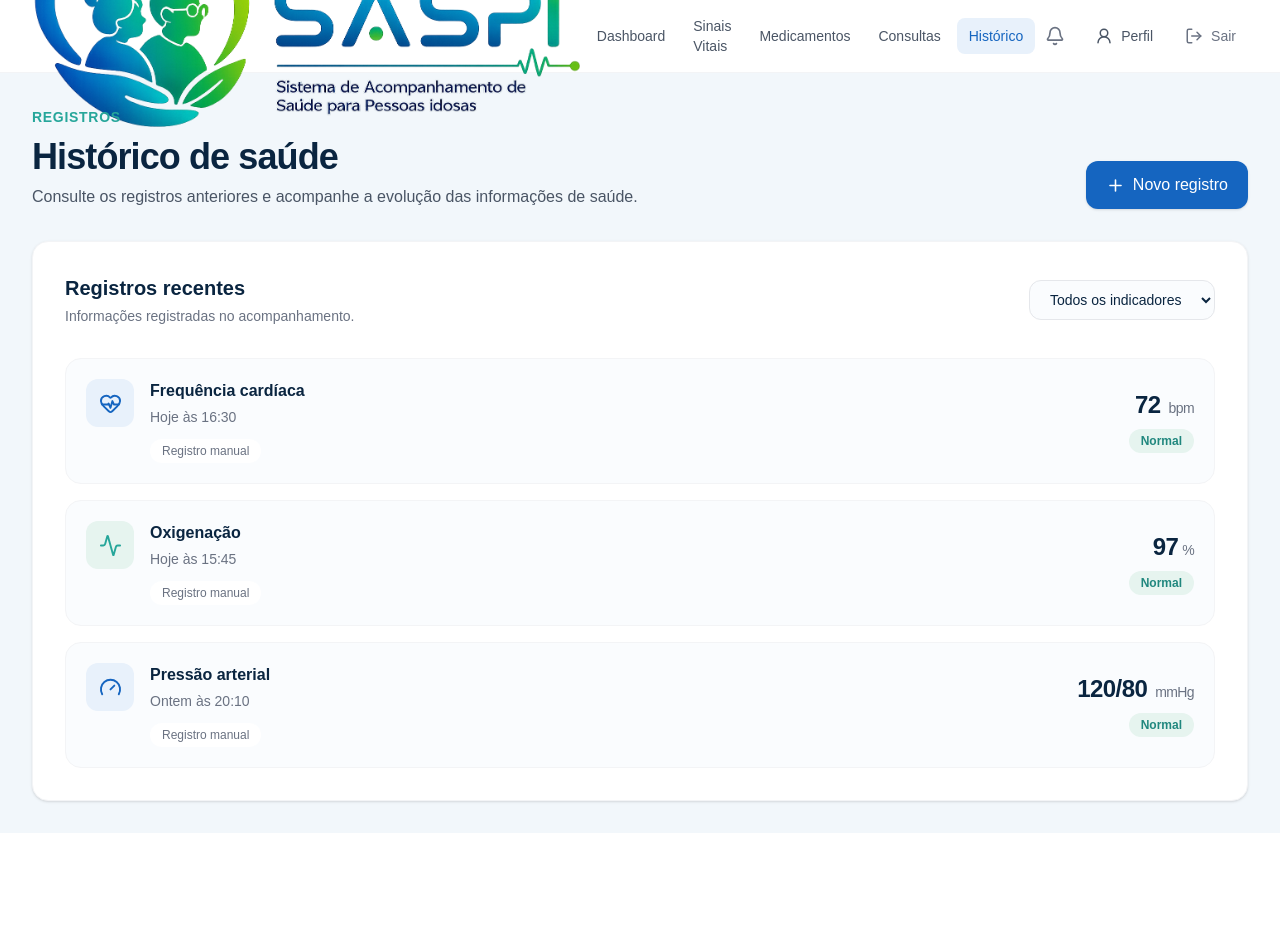
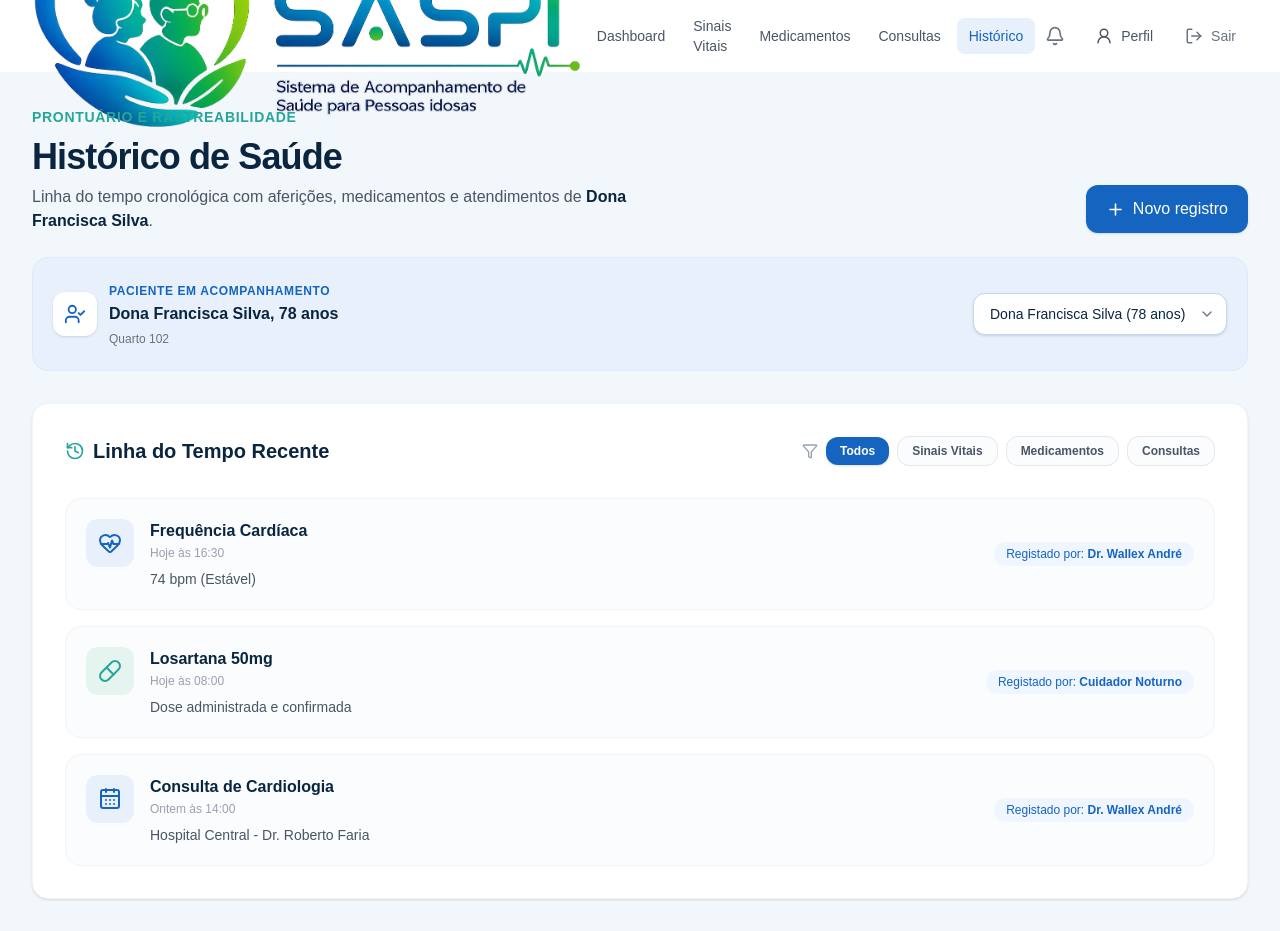
Before and after one commit to MiguelHelen/S.A.S.P.I-Sistema-de-Acompanhamento-de-Saude-para-Pessoas-Idosas-, a Next.js app: page /dashboard/historico in a window 1280 px wide. Before the commit the page ends 833 px from the top, so only its background shows below. Built offline with nearby package versions, Linux system fonts and the light colour scheme.

Commit message:
feat(historico): adiciona timeline unificada com filtros e registro manual de saúde

```diff
--- a/src/app/dashboard/historico/page.tsx
+++ b/src/app/dashboard/historico/page.tsx
@@ -1,12 +1,118 @@
+"use client";
+
+import { useEffect, useState } from "react";
 import DashboardNavbar from "@/components/DashboardNavbar";
+import PatientSelector, { Idoso } from "@/components/PatientSelector";
+import Link from "next/link";
 import {
+  CalendarDays,
+  HeartPulse,
+  Pill,
+  Plus,
+  Filter,
+  History,
   Activity,
-  Gauge,
-  HeartPulse,
-  Plus,
 } from "lucide-react";
 
-export default function Historico() {
+interface EventoHistorico {
+  id: string;
+  tipo: "sinal_vital" | "medicamento" | "consulta";
+  titulo: string;
+  descricao: string;
+  dataHora: string;
+  autor: string;
+}
+
+const mockEventos: Record<string, EventoHistorico[]> = {
+  "1": [
+    {
+      id: "h1",
+      tipo: "sinal_vital",
+      titulo: "Frequência Cardíaca",
+      descricao: "74 bpm (Estável)",
+      dataHora: "Hoje às 16:30",
+      autor: "Dr. Wallex André",
+    },
+    {
+      id: "h2",
+      tipo: "medicamento",
+      titulo: "Losartana 50mg",
+      descricao: "Dose administrada e confirmada",
+      dataHora: "Hoje às 08:00",
+      autor: "Cuidador Noturno",
+    },
+    {
+      id: "h3",
+      tipo: "consulta",
+      titulo: "Consulta de Cardiologia",
+      descricao: "Hospital Central - Dr. Roberto Faria",
+      dataHora: "Ontem às 14:00",
+      autor: "Dr. Wallex André",
+    },
+  ],
+  "2": [
+    {
+      id: "h4",
+      tipo: "sinal_vital",
+      titulo: "Pressão Arterial",
+      descricao: "130/85 mmHg",
+      dataHora: "Hoje às 09:15",
+      autor: "Enf. Roberta",
+    },
+    {
+      id: "h5",
+      tipo: "medicamento",
+      titulo: "Metformina 850mg",
+      descricao: "Tomado com o pequeno-almoço",
+      dataHora: "Hoje às 08:30",
+      autor: "Cuidador Diurno",
+    },
+  ],
+  "3": [
+    {
+      id: "h6",
+      tipo: "consulta",
+      titulo: "Reavaliação Geriátrica",
+      descricao: "Clínica Bem Viver",
+      dataHora: "12/10 às 10:00",
+      autor: "Dra. Camila Torres",
+    },
+  ],
+};
+
+export default function HistoricoPage() {
+  const [idoso, setIdoso] = useState<Idoso>({
+    id: "1",
+    nome: "Dona Francisca Silva",
+    idade: 78,
+  });
+
+  const [categoriaSelecionada, setCategoriaSelecionada] = useState<
+    "todos" | "sinal_vital" | "medicamento" | "consulta"
+  >("todos");
+
+  useEffect(() => {
+    const activeElderly = localStorage.getItem("saspi_active_elderly");
+    if (activeElderly) {
+      try {
+        setIdoso(JSON.parse(activeElderly));
+      } catch (e) {
+        console.error("Erro ao ler idoso ativo:", e);
+      }
+    }
+  }, []);
+
+  function handleSelectElderly(novo: Idoso) {
+    setIdoso(novo);
+    localStorage.setItem("saspi_active_elderly", JSON.stringify(novo));
+  }
+
+  const eventosDoIdoso = mockEventos[idoso.id] || [];
+  const eventosFiltrados = eventosDoIdoso.filter(
+    (evento) =>
+      categoriaSelecionada === "todos" || evento.tipo === categoriaSelecionada
+  );
+
   return (
     <main className="min-h-screen bg-[#F2F7FB]">
       <DashboardNavbar />
@@ -15,157 +121,118 @@ export default function Historico() {
         <div className="flex flex-col gap-5 sm:flex-row sm:items-end sm:justify-between">
           <div>
             <span className="text-sm font-semibold uppercase tracking-wider text-[#26A69A]">
-              Registros
+              Prontuário e Rastreabilidade
             </span>
 
             <h1 className="mt-2 text-3xl font-bold tracking-tight text-[#0A2540] md:text-4xl">
-              Histórico de saúde
+              Histórico de Saúde
             </h1>
 
             <p className="mt-2 max-w-2xl text-gray-600">
-              Consulte os registros anteriores e acompanhe a evolução das
-              informações de saúde.
+              Linha do tempo cronológica com aferições, medicamentos e atendimentos de{" "}
+              <strong className="text-[#0A2540]">{idoso.nome}</strong>.
             </p>
           </div>
 
-          <a
+          <Link
             href="/dashboard/historico/novo"
             className="inline-flex items-center justify-center gap-2 rounded-xl bg-[#1565C0] px-5 py-3 font-medium text-white shadow-sm transition hover:-translate-y-0.5 hover:bg-[#0A2540] hover:shadow-md"
           >
             <Plus size={19} />
             Novo registro
-          </a>
+          </Link>
+        </div>
+
+        {/* Seletor de Idoso integrado no container */}
+        <div className="mt-6">
+          <PatientSelector
+            onSelect={handleSelectElderly}
+            selectedId={idoso.id}
+          />
         </div>
 
         <section className="mt-8 rounded-2xl border border-gray-100 bg-white p-6 shadow-sm md:p-8">
           <div className="flex flex-col gap-4 sm:flex-row sm:items-center sm:justify-between">
-            <div>
+            <div className="flex items-center gap-2">
+              <History size={20} className="text-[#26A69A]" />
               <h2 className="text-xl font-semibold text-[#0A2540]">
-                Registros recentes
+                Linha do Tempo Recente
               </h2>
-
-              <p className="mt-1 text-sm text-gray-500">
-                Informações registradas no acompanhamento.
-              </p>
             </div>
 
-            <select
-              defaultValue="todos"
-              className="rounded-xl border border-gray-200 bg-[#FAFCFE] px-4 py-2.5 text-sm font-medium text-[#0A2540] outline-none transition focus:border-[#1565C0] focus:ring-4 focus:ring-[#1565C0]/10"
+            {/* Filtros em botões rápidos */}
+            <div className="flex flex-wrap items-center gap-2">
+              <Filter size={16} className="text-gray-400" />
+              {[
+                { label: "Todos", valor: "todos" },
+                { label: "Sinais Vitais", valor: "sinal_vital" },
+                { label: "Medicamentos", valor: "medicamento" },
+                { label: "Consultas", valor: "consulta" },
+              ].map((filtro) => (
+                <button
+                  key={filtro.valor}
+                  type="button"
+                  onClick={() =>
+                    setCategoriaSelecionada(
+                      filtro.valor as "todos" | "sinal_vital" | "medicamento" | "consulta"
+                    )
+                  }
+                  className={`rounded-xl px-3.5 py-1.5 text-xs font-semibold transition ${
+                    categoriaSelecionada === filtro.valor
+                      ? "bg-[#1565C0] text-white shadow-sm"
+                      : "border border-gray-200 bg-[#FAFCFE] text-gray-600 hover:border-[#BFD8F2] hover:text-[#0A2540]"
+                  }`}
                 >
-              <option value="todos">Todos os indicadores</option>
-              <option value="frequencia">Frequência cardíaca</option>
-              <option value="oxigenacao">Oxigenação</option>
-              <option value="pressao">Pressão arterial</option>
-            </select>
-          </div>
-
-          <div className="mt-8 space-y-4">
-            <article className="flex flex-col gap-4 rounded-2xl border border-gray-100 bg-[#FAFCFE] p-5 transition hover:border-[#BFD8F2] hover:bg-white sm:flex-row sm:items-center sm:justify-between">
-              <div className="flex items-start gap-4">
-                <div className="flex h-12 w-12 shrink-0 items-center justify-center rounded-xl bg-[#E8F1FB] text-[#1565C0]">
-                  <HeartPulse size={23} />
-                </div>
-
-                <div>
-                  <p className="font-semibold text-[#0A2540]">
-                    Frequência cardíaca
-                  </p>
-
-                  <p className="mt-1 text-sm text-gray-500">
-                    Hoje às 16:30
-                  </p>
-
-                  <span className="mt-3 inline-flex rounded-full bg-white px-3 py-1 text-xs font-medium text-gray-500">
-                    Registro manual
-                  </span>
+                  {filtro.label}
+                </button>
+              ))}
             </div>
           </div>
 
-              <div className="sm:text-right">
-                <p className="text-2xl font-bold tracking-tight text-[#0A2540]">
-                  72
-                  <span className="ml-2 text-sm font-medium text-gray-500">
-                    bpm
-                  </span>
-                </p>
-
-                <span className="mt-2 inline-flex rounded-full bg-[#E6F4EF] px-3 py-1 text-xs font-semibold text-[#20877E]">
-                  Normal
-                </span>
+          {eventosFiltrados.length > 0 ? (
+            <ul className="mt-8 space-y-4">
+              {eventosFiltrados.map((evento) => (
+                <li
+                  key={evento.id}
+                  className="flex flex-col gap-4 rounded-2xl border border-gray-100 bg-[#FAFCFE] p-5 transition hover:border-[#BFD8F2] hover:bg-white hover:shadow-sm sm:flex-row sm:items-center sm:justify-between"
+                >
+                  <div className="flex items-start gap-4">
+                    {evento.tipo === "sinal_vital" && (
+                      <div className="flex h-12 w-12 shrink-0 items-center justify-center rounded-xl bg-[#E8F1FB] text-[#1565C0]">
+                        <HeartPulse size={24} />
                       </div>
-            </article>
-
-            <article className="flex flex-col gap-4 rounded-2xl border border-gray-100 bg-[#FAFCFE] p-5 transition hover:border-[#BFD8F2] hover:bg-white sm:flex-row sm:items-center sm:justify-between">
-              <div className="flex items-start gap-4">
+                    )}
+                    {evento.tipo === "medicamento" && (
                       <div className="flex h-12 w-12 shrink-0 items-center justify-center rounded-xl bg-[#E6F4EF] text-[#26A69A]">
-                  <Activity size={23} />
+                        <Pill size={24} />
                       </div>
+                    )}
+                    {evento.tipo === "consulta" && (
+                      <div className="flex h-12 w-12 shrink-0 items-center justify-center rounded-xl bg-[#E8F1FB] text-[#1565C0]">
+                        <CalendarDays size={24} />
+                      </div>
+                    )}
 
                     <div>
-                  <p className="font-semibold text-[#0A2540]">
-                    Oxigenação
-                  </p>
-
-                  <p className="mt-1 text-sm text-gray-500">
-                    Hoje às 15:45
-                  </p>
-
-                  <span className="mt-3 inline-flex rounded-full bg-white px-3 py-1 text-xs font-medium text-gray-500">
-                    Registro manual
-                  </span>
+                      <p className="font-semibold text-[#0A2540]">{evento.titulo}</p>
+                      <p className="mt-0.5 text-xs text-gray-400">{evento.dataHora}</p>
+                      <p className="mt-2 text-sm text-gray-600">{evento.descricao}</p>
                     </div>
                   </div>
 
-              <div className="sm:text-right">
-                <p className="text-2xl font-bold tracking-tight text-[#0A2540]">
-                  97
-                  <span className="ml-1 text-sm font-medium text-gray-500">
-                    %
-                  </span>
-                </p>
-
-                <span className="mt-2 inline-flex rounded-full bg-[#E6F4EF] px-3 py-1 text-xs font-semibold text-[#20877E]">
-                  Normal
+                  <div className="flex items-center gap-2 sm:text-right">
+                    <span className="rounded-full bg-blue-50 px-3 py-1 text-xs font-medium text-[#1565C0]">
+                      Registado por: <strong>{evento.autor}</strong>
                     </span>
                   </div>
-            </article>
-
-            <article className="flex flex-col gap-4 rounded-2xl border border-gray-100 bg-[#FAFCFE] p-5 transition hover:border-[#BFD8F2] hover:bg-white sm:flex-row sm:items-center sm:justify-between">
-              <div className="flex items-start gap-4">
-                <div className="flex h-12 w-12 shrink-0 items-center justify-center rounded-xl bg-[#E8F1FB] text-[#1565C0]">
-                  <Gauge size={23} />
+                </li>
+              ))}
+            </ul>
+          ) : (
+            <div className="mt-8 rounded-xl border border-dashed border-gray-200 p-8 text-center text-sm text-gray-500">
+              Nenhum registo encontrado para a categoria selecionada.
             </div>
-
-                <div>
-                  <p className="font-semibold text-[#0A2540]">
-                    Pressão arterial
-                  </p>
-
-                  <p className="mt-1 text-sm text-gray-500">
-                    Ontem às 20:10
-                  </p>
-
-                  <span className="mt-3 inline-flex rounded-full bg-white px-3 py-1 text-xs font-medium text-gray-500">
-                    Registro manual
-                  </span>
-                </div>
-              </div>
-
-              <div className="sm:text-right">
-                <p className="text-2xl font-bold tracking-tight text-[#0A2540]">
-                  120/80
-                  <span className="ml-2 text-sm font-medium text-gray-500">
-                    mmHg
-                  </span>
-                </p>
-
-                <span className="mt-2 inline-flex rounded-full bg-[#E6F4EF] px-3 py-1 text-xs font-semibold text-[#20877E]">
-                  Normal
-                </span>
-              </div>
-            </article>
-          </div>
+          )}
         </section>
       </div>
     </main>
```
Also changed, not shown: src/app/dashboard/historico/novo/page.tsx (+4 -3 lines). Lines whose indentation alone changed are shown as unchanged.
